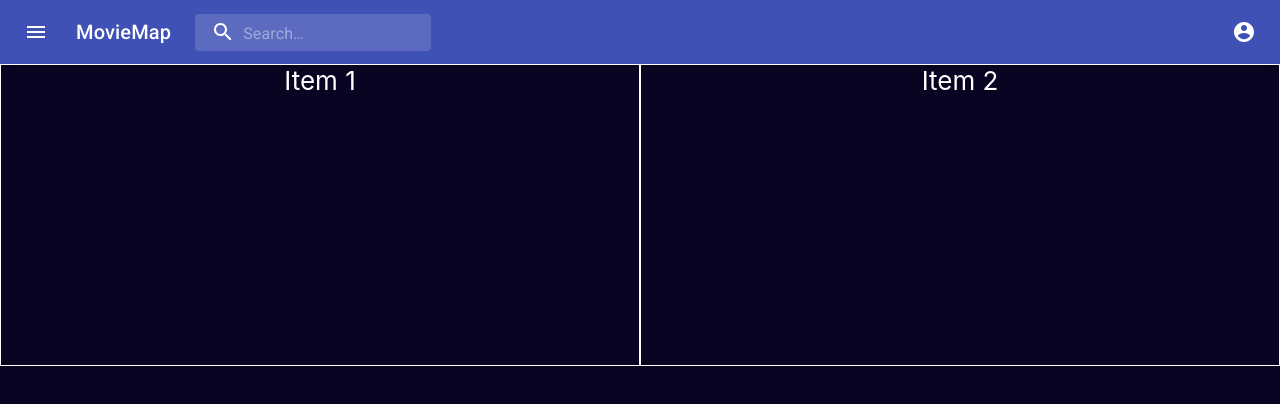
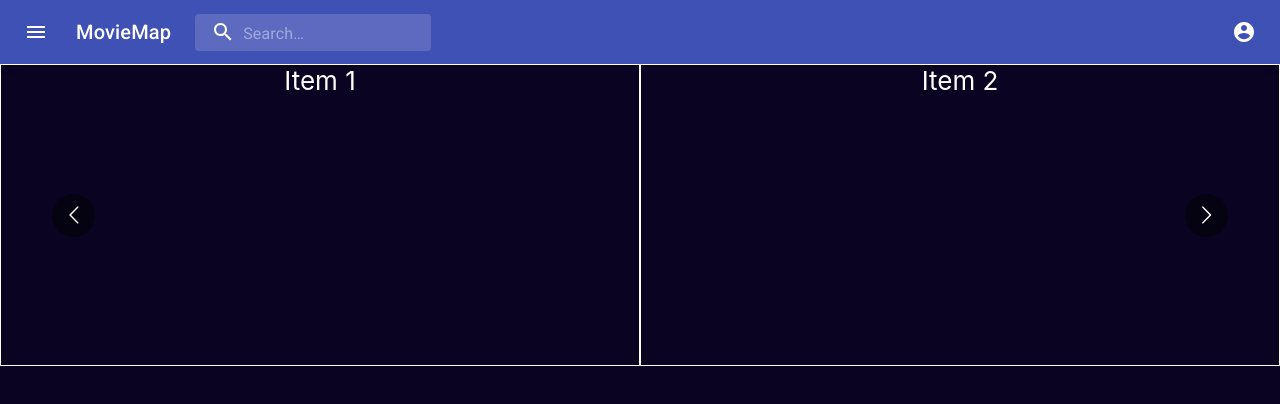
Before and after one commit to fguzmanrs/movieMap2, a React (Create React App) app in the folder client/: page / in a window 1280 px wide. Shown: the top 404 px of the page. Built offline with nearby package versions, Linux system fonts and the light colour scheme.

Commit message:
added Carousel component animation, infinite loop ver

```diff
--- a/client/src/components/carousel/carousel.component.jsx
+++ b/client/src/components/carousel/carousel.component.jsx
@@ -3,51 +3,73 @@ import React from "react";
 import Carousel from "react-multi-carousel";
 import "react-multi-carousel/lib/styles.css";
 
-const responsive = {
-  desktop: {
-    breakpoint: { max: 3000, min: 1024 },
-    items: 3,
-    slidesToSlide: 3 // optional, default to 1.
-  },
-  tablet: {
-    breakpoint: { max: 1024, min: 464 },
-    items: 2,
-    slidesToSlide: 2 // optional, default to 1.
-  },
-  mobile: {
-    breakpoint: { max: 464, min: 0 },
-    items: 1,
-    slidesToSlide: 1 // optional, default to 1.
-  }
-};
-const CustomRightArrow = ({ onClick, ...rest }) => {
-  const {
-    onMove,
-    carouselState: { currentSlide, deviceType }
-  } = rest;
-  // onMove means if dragging or swiping in progress.
-  return <button onClick={() => onClick()} />;
-};
+export const MovieCarousel = props => (
+  // <Carousel
+  //   swipeable={true}
+  //   draggable={true}
+  //   // showDots={true}
+  //   responsive={responsive}
+  //   // ssr={true} // means to render carousel on server-side.
+  //   // infinite={true}
+  //   // autoPlay={props.deviceType !== "mobile" ? true : false}
+  //   // autoPlaySpeed={1000}
+  //   keyBoardControl={true}
+  //   customTransition="all .5"
+  //   transitionDuration={500}
+  //   containerClass="carousel-container"
+  //   removeArrowOnDeviceType={["tablet", "mobile"]}
+  //   deviceType={props.deviceType}
+  //   dotListClass="custom-dot-list-style"
+  //   itemClass="carousel-item-padding-40-px"
+  //   // customRightArrow={<CustomRightArrow />}
+  // >
 
-export const MovieCarousel = props => (
   <Carousel
-    swipeable={true}
-    draggable={true}
-    // showDots={true}
-    responsive={responsive}
-    // ssr={true} // means to render carousel on server-side.
-    // infinite={true}
-    // autoPlay={props.deviceType !== "mobile" ? true : false}
-    // autoPlaySpeed={1000}
-    keyBoardControl={true}
-    customTransition="all .5"
-    transitionDuration={500}
-    containerClass="carousel-container"
-    removeArrowOnDeviceType={["tablet", "mobile"]}
-    deviceType={props.deviceType}
-    dotListClass="custom-dot-list-style"
-    itemClass="carousel-item-padding-40-px"
-    // customRightArrow={<CustomRightArrow />}
+    additionalTransfrom={0}
+    arrows
+    autoPlaySpeed={3000}
+    centerMode={false}
+    className=""
+    containerClass="container-with-dots"
+    dotListClass=""
+    draggable
+    focusOnSelect={false}
+    infinite
+    itemClass=""
+    keyBoardControl
+    minimumTouchDrag={80}
+    renderButtonGroupOutside={false}
+    renderDotsOutside={false}
+    responsive={{
+      desktop: {
+        breakpoint: {
+          max: 3000,
+          min: 1024
+        },
+        items: 3,
+        partialVisibilityGutter: 40
+      },
+      mobile: {
+        breakpoint: {
+          max: 464,
+          min: 0
+        },
+        items: 1,
+        partialVisibilityGutter: 30
+      },
+      tablet: {
+        breakpoint: {
+          max: 1024,
+          min: 464
+        },
+        items: 2,
+        partialVisibilityGutter: 30
+      }
+    }}
+    showDots={false}
+    sliderClass=""
+    slidesToSlide={1}
+    swipeable
   >
     <div style={{ height: "300px", border: "1px white solid" }}>Item 1</div>
     <div style={{ height: "300px", border: "1px white solid" }}>Item 2</div>
@@ -57,5 +79,113 @@ export const MovieCarousel = props => (
     <div style={{ height: "300px", border: "1px white solid" }}>Item 6</div>
     <div style={{ height: "300px", border: "1px white solid" }}>Item 7</div>
     <div style={{ height: "300px", border: "1px white solid" }}>Item 8</div>
+    <div style={{ height: "300px", border: "1px white solid" }}>Item 8</div>
+    <div style={{ height: "300px", border: "1px white solid" }}>Item 8</div>
+    <div style={{ height: "300px", border: "1px white solid" }}>Item 8</div>
+    <div style={{ height: "300px", border: "1px white solid" }}>Item 8</div>
   </Carousel>
+
+  // <Carousel
+  //   additionalTransfrom={0}
+  //   arrows
+  //   autoPlaySpeed={3000}
+  //   centerMode={false}
+  //   className=""
+  //   containerClass="container-with-dots"
+  //   dotListClass=""
+  //   draggable
+  //   focusOnSelect={false}
+  //   infinite
+  //   itemClass=""
+  //   keyBoardControl
+  //   minimumTouchDrag={80}
+  //   renderButtonGroupOutside={false}
+  //   renderDotsOutside={false}
+  //   responsive={{
+  //     desktop: {
+  //       breakpoint: {
+  //         max: 3000,
+  //         min: 1024
+  //       },
+  //       items: 3,
+  //       partialVisibilityGutter: 40
+  //     },
+  //     mobile: {
+  //       breakpoint: {
+  //         max: 464,
+  //         min: 0
+  //       },
+  //       items: 1,
+  //       partialVisibilityGutter: 30
+  //     },
+  //     tablet: {
+  //       breakpoint: {
+  //         max: 1024,
+  //         min: 464
+  //       },
+  //       items: 2,
+  //       partialVisibilityGutter: 30
+  //     }
+  //   }}
+  //   showDots={false}
+  //   sliderClass=""
+  //   slidesToSlide={1}
+  //   swipeable
+  // >
+  //   <div
+  //     description="Appending currency sign to a purchase form in your e-commerce site using plain JavaScript."
+  //     headline="w3js.com - web front-end studio"
+  //     image="https://images.unsplash.com/photo-1549989476-69a92fa57c36?ixlib=rb-1.2.1&ixid=eyJhcHBfaWQiOjEyMDd9&auto=format&fit=crop&w=800&q=60"
+  //   />
+  //   <div
+  //     description="Fixing CSS load order/style.chunk.css incorrect in Nextjs"
+  //     headline="w3js.com - web front-end studio"
+  //     image="https://images.unsplash.com/photo-1549396535-c11d5c55b9df?ixlib=rb-1.2.1&auto=format&fit=crop&w=800&q=60"
+  //   />
+  //   <div
+  //     description="Appending currency sign to a purchase form in your e-commerce site using plain JavaScript."
+  //     headline="w3js.com - web front-end studio"
+  //     image="https://images.unsplash.com/photo-1550133730-695473e544be?ixlib=rb-1.2.1&ixid=eyJhcHBfaWQiOjEyMDd9&auto=format&fit=crop&w=800&q=60"
+  //   />
+  //   <div
+  //     description="React Carousel with Server Side Rendering Support – Part 1"
+  //     headline="w3js.com - web front-end studio"
+  //     image="https://images.unsplash.com/photo-1550167164-1b67c2be3973?ixlib=rb-1.2.1&ixid=eyJhcHBfaWQiOjEyMDd9&auto=format&fit=crop&w=800&q=60"
+  //   />
+  //   <div
+  //     description="Appending currency sign to a purchase form in your e-commerce site using plain JavaScript."
+  //     headline="w3js.com - web front-end studio"
+  //     image="https://images.unsplash.com/photo-1550338861-b7cfeaf8ffd8?ixlib=rb-1.2.1&ixid=eyJhcHBfaWQiOjEyMDd9&auto=format&fit=crop&w=800&q=60"
+  //   />
+  //   <div
+  //     description="React Carousel with Server Side Rendering Support – Part 1"
+  //     headline="w3js.com - web front-end studio"
+  //     image="https://images.unsplash.com/photo-1550223640-23097fc71cb2?ixlib=rb-1.2.1&ixid=eyJhcHBfaWQiOjEyMDd9&auto=format&fit=crop&w=800&q=60"
+  //   />
+  //   <div
+  //     description="React Carousel with Server Side Rendering Support – Part 2"
+  //     headline="w3js.com - web front-end studio"
+  //     image="https://images.unsplash.com/photo-1550353175-a3611868086b?ixlib=rb-1.2.1&ixid=eyJhcHBfaWQiOjEyMDd9&auto=format&fit=crop&w=800&q=60"
+  //   />
+  //   <div
+  //     description="Appending currency sign to a purchase form in your e-commerce site using plain JavaScript."
+  //     headline="w3js.com - web front-end studio"
+  //     image="https://images.unsplash.com/photo-1550330039-a54e15ed9d33?ixlib=rb-1.2.1&ixid=eyJhcHBfaWQiOjEyMDd9&auto=format&fit=crop&w=800&q=60"
+  //   />
+  //   <div
+  //     description="React Carousel with Server Side Rendering Support – Part 1"
+  //     headline="w3js.com - web front-end studio"
+  //     image="https://images.unsplash.com/photo-1549737328-8b9f3252b927?ixlib=rb-1.2.1&ixid=eyJhcHBfaWQiOjEyMDd9&auto=format&fit=crop&w=800&q=60"
+  //   />
+  //   <div
+  //     description="Appending currency sign to a purchase form in your e-commerce site using plain JavaScript."
+  //     headline="w3js.com - web front-end studio"
+  //     image="https://images.unsplash.com/photo-1549833284-6a7df91c1f65?ixlib=rb-1.2.1&ixid=eyJhcHBfaWQiOjEyMDd9&auto=format&fit=crop&w=800&q=60"
+  //   />
+  //   <div
+  //     description="React Carousel with Server Side Rendering Support – Part 2"
+  //     headline="w3js.com - web front-end studio"
+  //     image="https://images.unsplash.com/photo-1549985908-597a09ef0a7c?ixlib=rb-1.2.1&ixid=eyJhcHBfaWQiOjEyMDd9&auto=format&fit=crop&w=800&q=60"
+  //   />
+  // </Carousel>
 );
```
